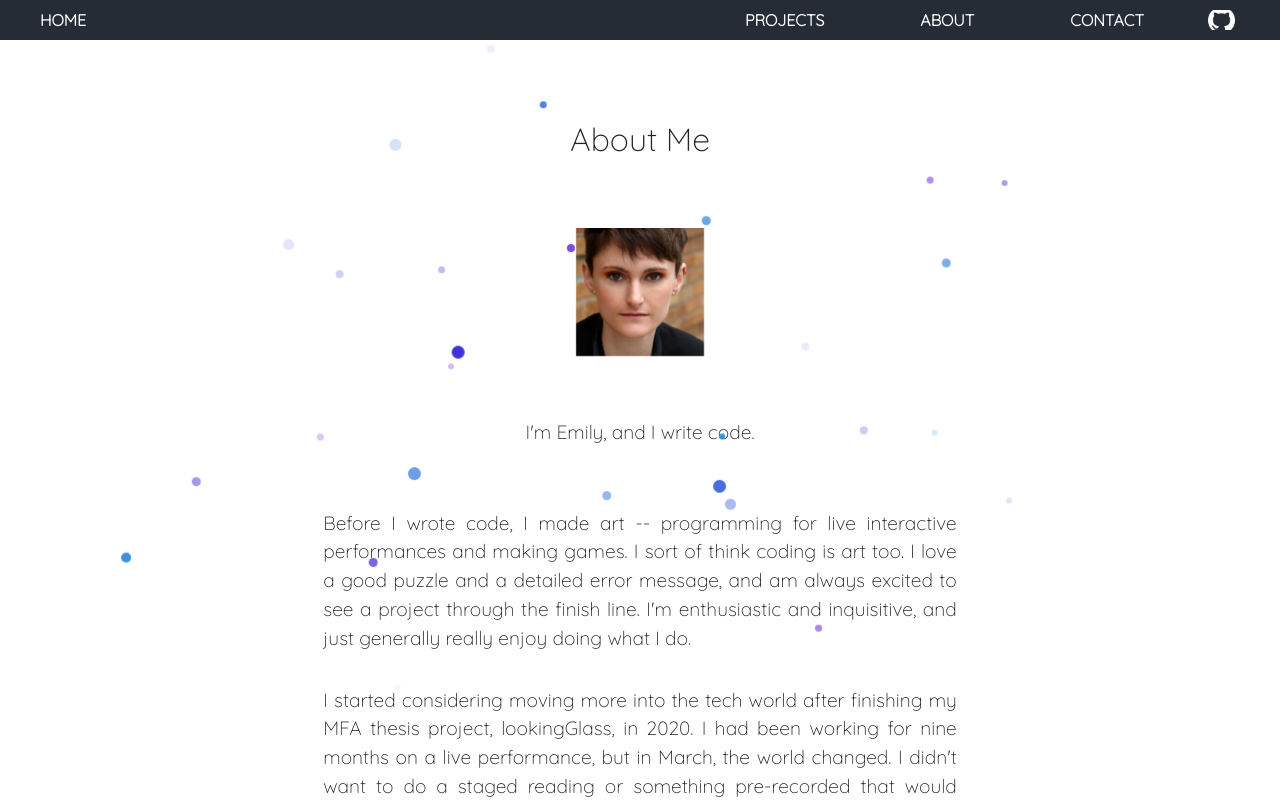
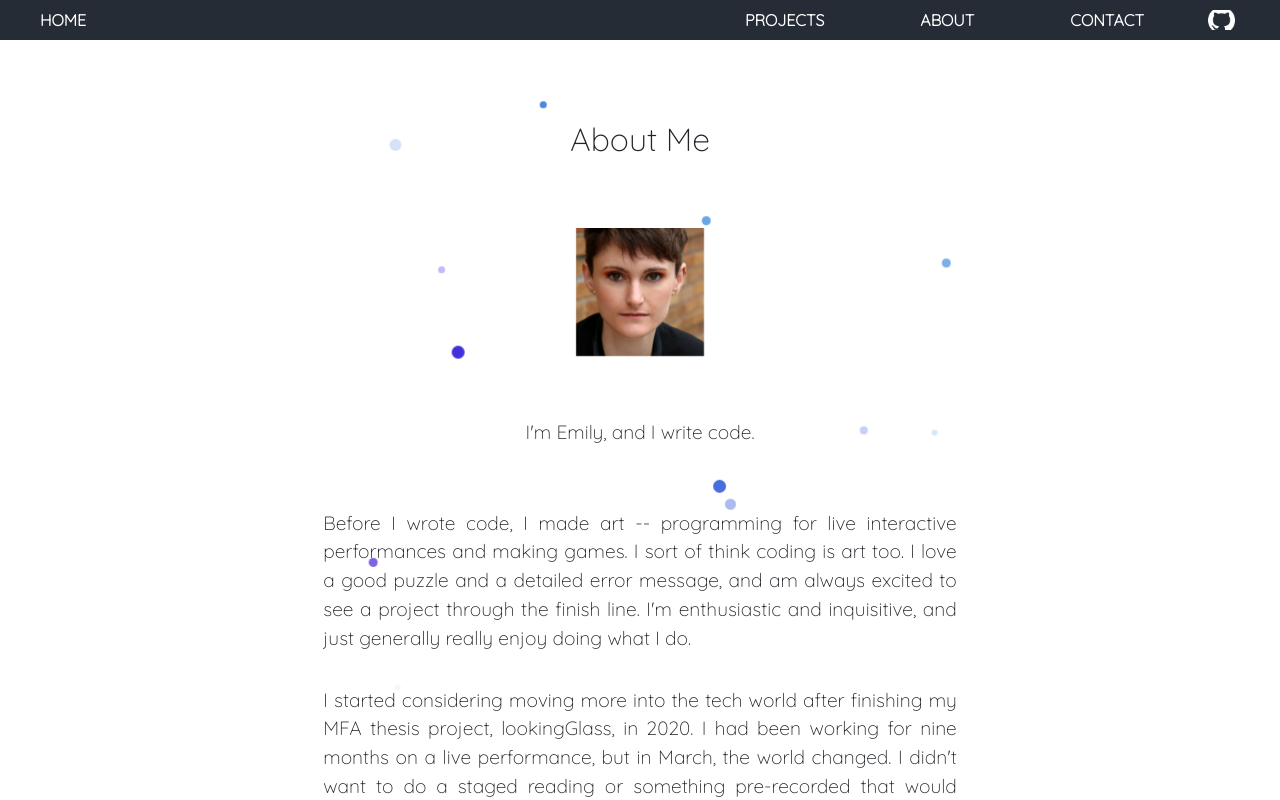
Before and after one commit to em-twines/ProfessionalWebsite, a React (Create React App) app: page /about in a window 1280 px wide. Shown: the top 800 px of the page. Built offline with nearby package versions, Linux system fonts and the light colour scheme.

Commit message:
decreased frequency of animation in About and Projects

```diff
--- a/src/pages/About.jsx
+++ b/src/pages/About.jsx
@@ -3,43 +3,8 @@ import React from "react";
 export default function About() {
   return (
     <div>
-      <div className="particle"></div>
-      <div className="particle"></div>
-      <div className="particle"></div>
-      <div className="particle"></div>
-      <div className="particle"></div>
-      <div className="particle"></div>
-      <div className="particle"></div>
-      <div className="particle"></div>
-      <div className="particle"></div>
-      <div className="particle"></div>
-      <div className="particle"></div>
-      <div className="particle"></div>
-      <div className="particle"></div>
-      <div className="particle"></div>
-      <div className="particle"></div>
-      <div className="particle"></div>
-      <div className="particle"></div>
-      <div className="particle"></div>
-      <div className="particle"></div>
-      <div className="particle"></div>
-      <div className="particle"></div>
-      <div className="particle"></div>
-      <div className="particle"></div>
-      <div className="particle"></div>
-      <div className="particle"></div>
-      <div className="particle"></div>
-      <div className="particle"></div>
-      <div className="particle"></div>
-      <div className="particle"></div>
-      <div className="particle"></div>
-      <div className="particle"></div>
-      <div className="particle"></div>
-      <div className="particle"></div>
-      <div className="particle"></div>
-      <div className="particle"></div>
-      <div className="particle"></div>
-      <div className="particle"></div>
+
+
       <div className="particle"></div>
       <div className="particle"></div>
       <div className="particle"></div>
--- a/src/pages/Projects.jsx
+++ b/src/pages/Projects.jsx
@@ -3,11 +3,6 @@ import React from "react";
 export default function Projects() {
   return (
     <div >
-      <div className="particle"></div>
-      <div className="particle"></div>
-      <div className="particle"></div>
-
-
       <div className="particle"></div>
       <div className="particle"></div>
       <div className="particle"></div>
@@ -18,11 +13,6 @@ export default function Projects() {
       <div className="particle"></div>
       <div className="particle"></div>
       <div className="particle"></div>
-      <div className="particle"></div>
-      <div className="particle"></div>
-      <div className="particle"></div>
-      <div className="particle"></div>
-
       <div className="particle"></div>
       <div className="particle"></div>
       {/* <div className="full-screen">
```
